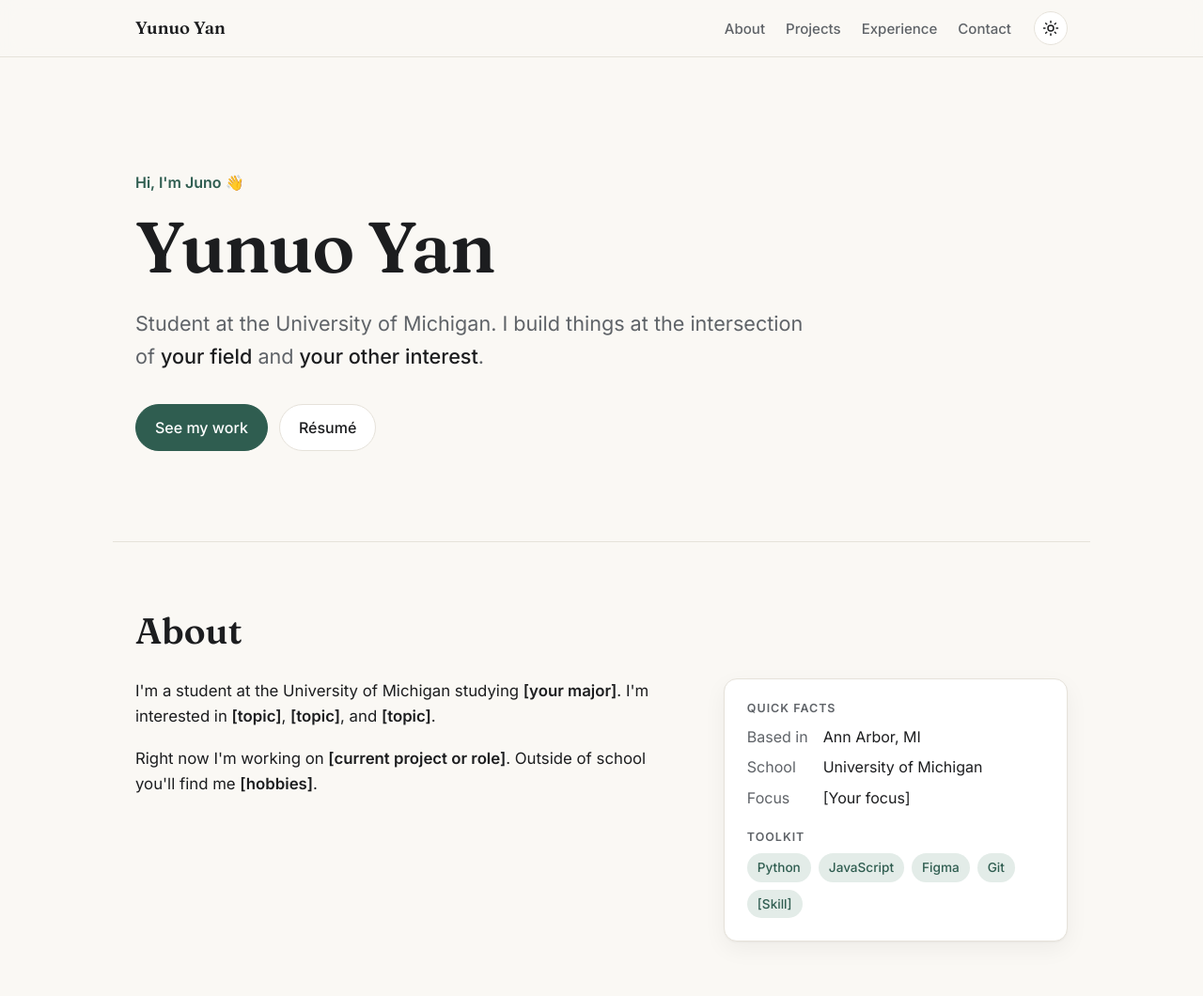
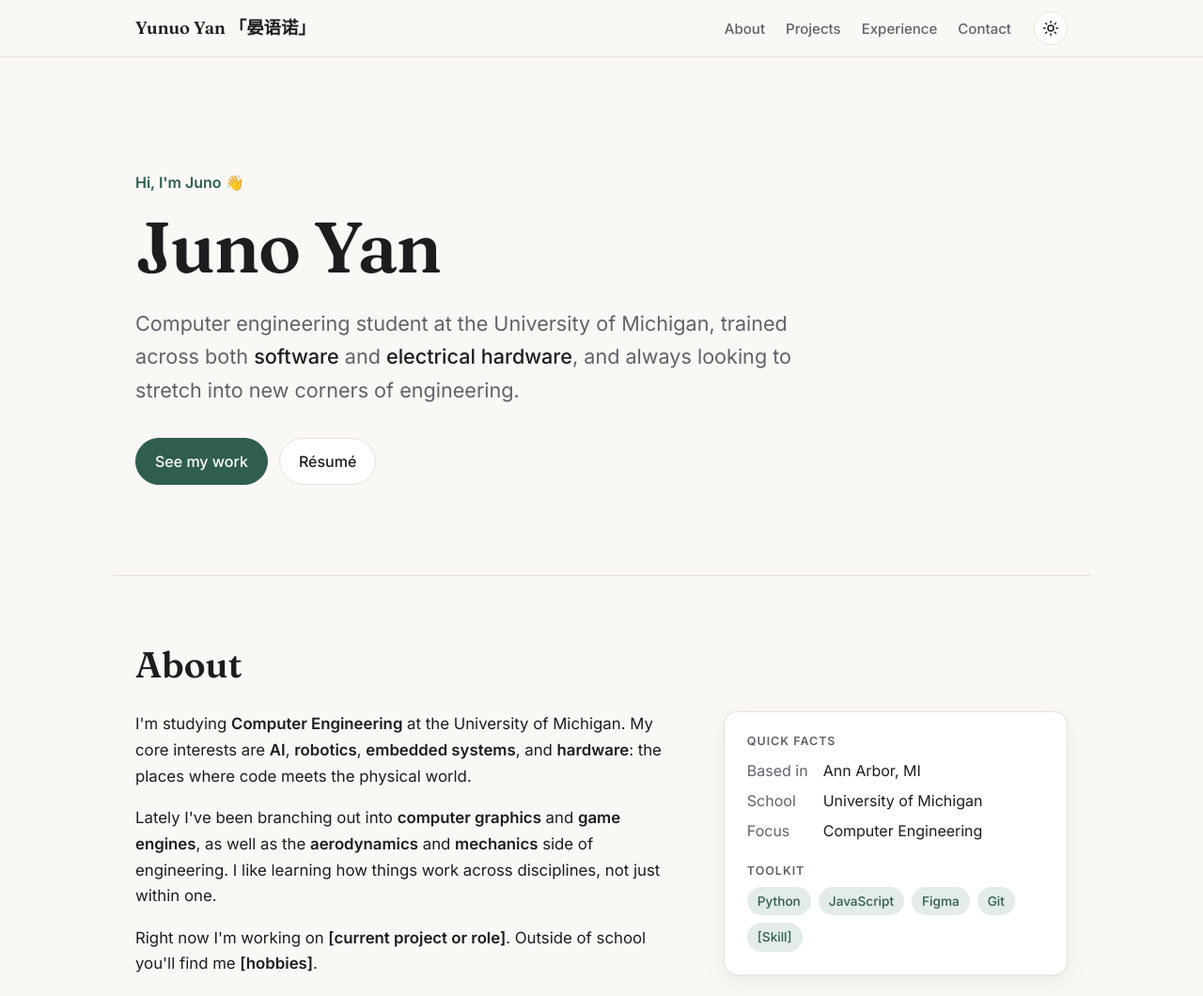
Before and after one commit to JunoYYan/JunoYYan.github.io, a plain HTML site: page index.html in a window 1280 px wide. Shown: the top 1060 px of the page at 94% size. Drawn offline with Linux system fonts and the light colour scheme.

Commit message:
added updates.

```diff
--- a/index.html
+++ b/index.html
@@ -20,7 +20,7 @@
 
   <header class="nav">
     <div class="wrap nav-inner">
-      <a class="brand" href="#top">Yunuo Yan</a>
+      <a class="brand" href="#top">Yunuo Yan 「晏语诺」</a>
       <nav aria-label="Primary">
         <ul>
           <li><a href="#about">About</a></li>
@@ -40,9 +40,8 @@
     <!-- ============ HERO ============ -->
     <section id="top" class="hero wrap">
       <p class="eyebrow">Hi, I'm Juno 👋</p>
-      <h1>Yunuo Yan</h1>
-      <!-- EDIT: one sentence on what you do / care about -->
-      <p class="lede">Student at the University of Michigan. I build things at the intersection of <em>your field</em> and <em>your other interest</em>.</p>
+      <h1>Juno Yan</h1>
+      <p class="lede">Computer engineering student at the University of Michigan, trained across both <em>software</em> and <em>electrical hardware</em>, and always looking to stretch into new corners of engineering.</p>
       <div class="cta">
         <a class="btn primary" href="#projects">See my work</a>
         <!-- EDIT: drop your resume PDF in the repo as resume.pdf -->
@@ -56,7 +55,8 @@
       <div class="about-grid">
         <div class="prose">
           <!-- EDIT: a few short paragraphs about yourself -->
-          <p>I'm a student at the University of Michigan studying <strong>[your major]</strong>. I'm interested in <strong>[topic]</strong>, <strong>[topic]</strong>, and <strong>[topic]</strong>.</p>
+          <p>I'm studying <strong>Computer Engineering</strong> at the University of Michigan. My core interests are <strong>AI</strong>, <strong>robotics</strong>, <strong>embedded systems</strong>, and <strong>hardware</strong>: the places where code meets the physical world.</p>
+          <p>Lately I've been branching out into <strong>computer graphics</strong> and <strong>game engines</strong>, as well as the <strong>aerodynamics</strong> and <strong>mechanics</strong> side of engineering. I like learning how things work across disciplines, not just within one.</p>
           <p>Right now I'm working on <strong>[current project or role]</strong>. Outside of school you'll find me <strong>[hobbies]</strong>.</p>
         </div>
         <aside class="card facts">
@@ -64,7 +64,7 @@
           <dl>
             <dt>Based in</dt><dd>Ann Arbor, MI</dd>
             <dt>School</dt><dd>University of Michigan</dd>
-            <dt>Focus</dt><dd>[Your focus]</dd>
+            <dt>Focus</dt><dd>Computer Engineering</dd>
           </dl>
           <h3>Toolkit</h3>
           <!-- EDIT: your skills -->
@@ -153,7 +153,7 @@
         <li>
           <span class="when">20XX — 20XX</span>
           <div>
-            <h3>B.S. in [Major] · <span class="org">University of Michigan</span></h3>
+            <h3>B.S.E. in Computer Engineering ·<span class="org">University of Michigan</span></h3>
             <p>Relevant coursework, honors, or activities.</p>
           </div>
         </li>
```
